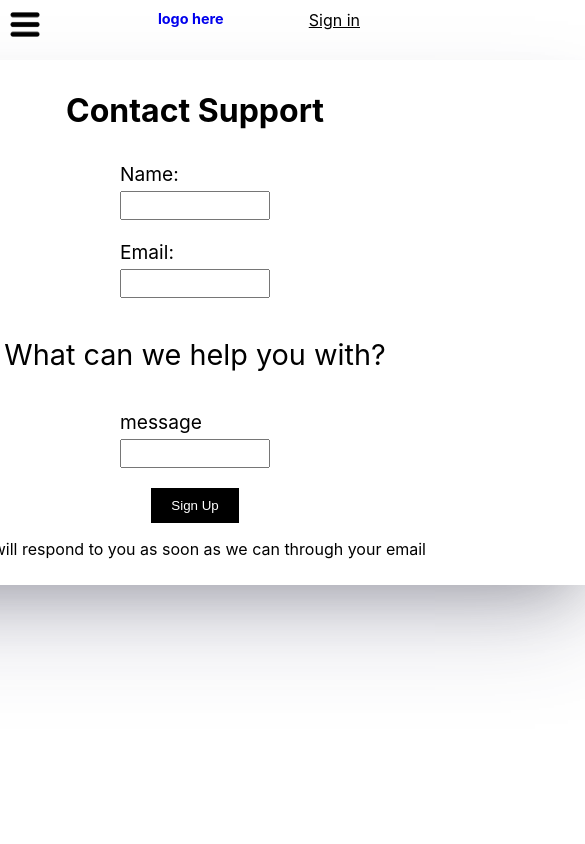
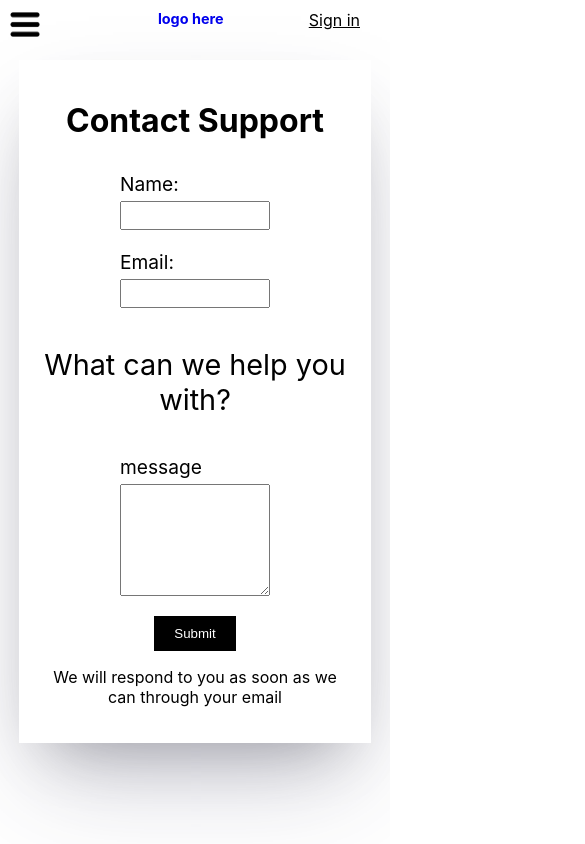
Before and after one commit to ianwhite355/find-a-pro, a React (Create React App) app in the folder my-app/: page /support in a window 390 px wide. Shown: the whole page, 585 px wide, since content can reach past the window. Built offline with nearby package versions, Linux system fonts and the light colour scheme.

Commit message:
new responsive features

```diff
--- a/my-app/src/Pagebusinesssign.js
+++ b/my-app/src/Pagebusinesssign.js
@@ -100,6 +100,11 @@ const Container = styled.div`
     transform: translate(-50%);
     width: 800px;
     box-shadow: rgba(255, 255, 255, 0.1) 0px 1px 1px 0px inset, rgba(50, 50, 93, 0.25) 0px 50px 100px -20px, rgba(0, 0, 0, 0.3) 0px 30px 60px -30px;
+
+    @media (min-width: 200px) and (max-width: 850px) {
+        width: 80%;
+        padding: 20px;
+    }
 `
 
 const Title = styled.h1`
--- a/my-app/src/header.js
+++ b/my-app/src/header.js
@@ -24,7 +24,7 @@ const Heading = styled.div`
     justify-content: space-between;
     height: 75px;
 
-    @media (min-width: 200px) and (max-width: 700px) {
+    @media (min-width: 200px) and (max-width: 850px) {
         height: 60px;
         font-size: .5em;
     }
@@ -74,7 +74,7 @@ const Sign = styled(Link)`
     right: 10px;
     bottom:10px;
     color:black;
-    @media (min-width: 200px) and (max-width: 700px) {
+    @media (min-width: 200px) and (max-width: 850px) {
         bottom: 10px;
     }
 `
--- a/my-app/src/pagesupport.js
+++ b/my-app/src/pagesupport.js
@@ -40,11 +40,11 @@ const Support = () => {
                     <DifferentNames>
                         <Label>
                             message
-                            <Input type="text" name="message"/>
+                            <InputMessage type="text" name="message"/>
                         </Label>
                     </DifferentNames>
 
-                    <Button type="submit">Sign Up</Button>
+                    <Button type="submit">Submit</Button>
                 </Form>
                 <ContactShortly>We will respond to you as soon as we can through your email</ContactShortly>
             </Container>
@@ -59,7 +59,10 @@ const Container = styled.div`
     left:50%;
     transform: translate(-50%);
     width: 800px;
-    box-shadow: rgba(255, 255, 255, 0.1) 0px 1px 1px 0px inset, rgba(50, 50, 93, 0.25) 0px 50px 100px -20px, rgba(0, 0, 0, 0.3) 0px 30px 60px -30px;
+    box-shadow: rgba(255, 255, 255, 0.1) 0px 1px 1px 0px inset, rgba(50, 50, 93, 0.25) 0px 50px 100px -20px, rgba(0, 0, 0, 0.3) 0px 30px 60px -30px;@media (min-width: 200px) and (max-width: 850px) {
+        width: 80%;
+        padding: 20px;
+    }
 `
 
 const Title = styled.h1`
@@ -94,6 +97,13 @@ const Input = styled.input`
     margin-top: 5px;
 `;
 
+const InputMessage = styled.textarea`
+    padding: 5px;
+    margin-top: 5px;
+    height: 100px;
+    resize: vertical;
+    overflow-y: auto;
+`;
 
 
 
```
